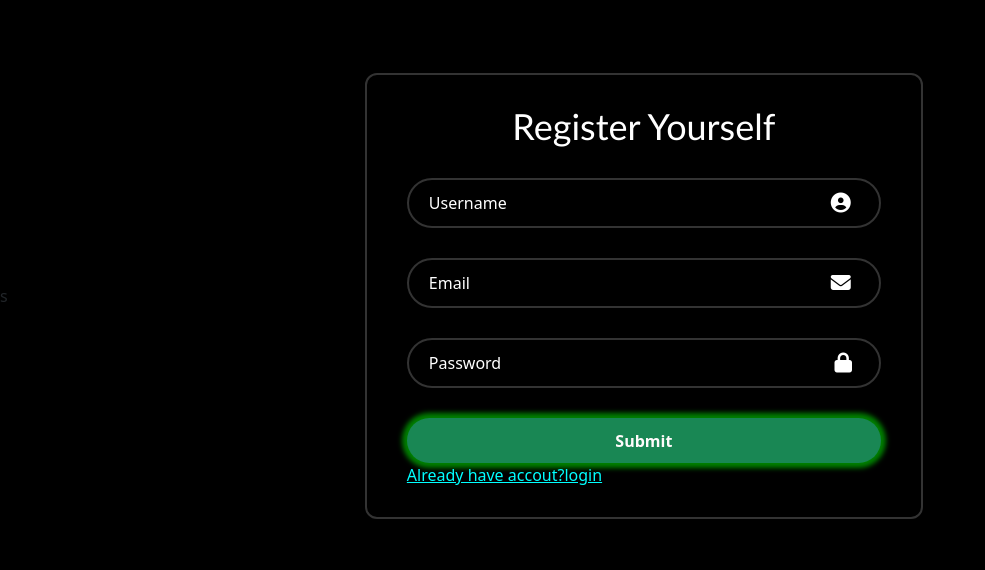
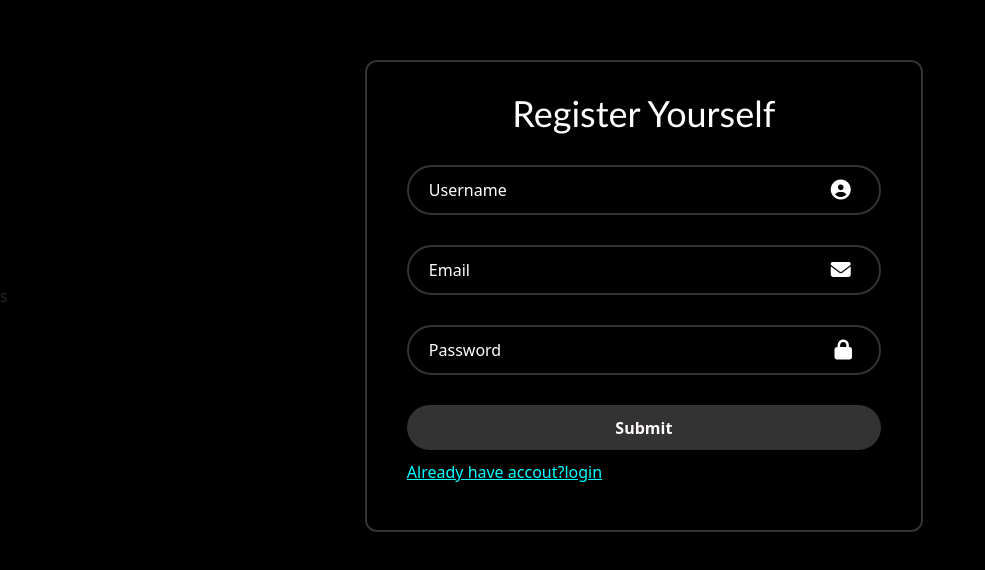
Before and after one commit to itsSaadi/E-Commerce-app-MERN, a React (Vite) app in the folder client/: page /register in a window 1280 px wide. Shown: the part 104-674 px from the top of the page, without its empty margins (0-985 px from the left). Built offline with nearby package versions, Linux system fonts and the light colour scheme.

Commit message:
form validation and customization WIP

```diff
--- a/client/src/App.css
+++ b/client/src/App.css
@@ -86,6 +86,13 @@
   font-size: 16px;
   color: #fffbfb;
   font-weight: 600;
+  transition: 1s;
+}
+
+.createbtn:disabled {
+  box-shadow: none;
+  background-color: #333;
+  cursor: not-allowed;
 }
 
 
@@ -176,7 +183,8 @@
   justify-content: center;
   align-items: center;
 }
-.spans{
+
+.spans {
   color: red;
   font-weight: bold;
 }
--- a/client/src/api/users/index.jsx
+++ b/client/src/api/users/index.jsx
@@ -3,7 +3,7 @@ import { BASE_API_URL } from "../../config"
 
 
 export const getUsers = () => {
-    return axios.get(`${BASE_API_URL}`)
+    return axios.get(`${BASE_API_URL}/users`)
 }
 
 export const createUsers = async (
--- a/client/src/components/Login.jsx
+++ b/client/src/components/Login.jsx
@@ -27,6 +27,7 @@ export default function Login() {
         window.location.href = '/'
       } else {
         alert('User Not Found')
+        document.getElementById('form').reset()
         setLoader(false)
       }
     } else {
@@ -39,7 +40,7 @@ export default function Login() {
       <div className="d-flex vh-100  justify-content-center align-items-center contain">
         <div className="container">
           <div className="wrapper">
-            <form action="" onSubmit={handleLogin}>
+            <form action="" onSubmit={handleLogin} id="form">
               <h1 className="heading">Please Login!</h1>
 
               <div className="input-box">
@@ -49,7 +50,7 @@ export default function Login() {
                   placeholder="Email"
                 />
                 <i className="fa-solid fa-envelope"></i>
-                {email && !email.includes('@gmail.com')  ? <span className='spans'>email must be like,abc@gmail.com</span> : ''}
+                {email && !email.includes('@gmail.com') ? <span className='spans'>email must be like,abc@gmail.com</span> : ''}
               </div>
               <div className="input-box">
                 <input
@@ -63,10 +64,12 @@ export default function Login() {
 
               </div>
 
-              <button type="submit" className="createbtn">
+              <button disabled={!email && !email.length && !password && !password.length ? true : false} type="submit" className="createbtn">
                 {loader ? <div className="load"><Loader /></div> : 'login'}
               </button>
-              <Link style={{ color: 'aqua' }} to="/register" >Don't have accout?Register</Link>
+              <p style={{ marginTop: '10px' }}>
+                <Link style={{ color: 'aqua' }} to="/register" >Don't have accout?Register</Link>
+              </p>
             </form>
           </div>
         </div>
--- a/client/src/components/Signup.jsx
+++ b/client/src/components/Signup.jsx
@@ -1,4 +1,4 @@
-import React, { useState } from "react";
+import React, { useReducer, useState } from "react";
 import { Link, useNavigate } from "react-router-dom";
 import { useSelector, useDispatch } from "react-redux";
 import { addUser } from "../store/usersSlice";
@@ -35,7 +35,7 @@ export default function Signup() {
       <div className="d-flex vh-100  justify-content-center align-items-center contain">s
         <div className="container">
           <div className="wrapper">
-            <form action="" onSubmit={postUser}>
+            <form action="" onSubmit={postUser} id="form">
               <h1 className="heading">Register Yourself</h1>
               <div className="input-box">
                 <input
@@ -66,12 +66,15 @@ export default function Signup() {
                 {password && password.length < 8 ? <span className='spans'>Password must contain at least 8 letters !</span> : ''}
               </div>
 
-              <button type="submit" className="createbtn">
+              <button disabled={!username & !username.length & !email & !email.length & !password & !password.length ? true : false} type="submit" className="createbtn">
                 {loader ? <div className="load"><Loader /></div> : 'Submit'}
               </button>
-              <Link style={{ color: "aqua" }} to="/login">
-                Already have accout?login
-              </Link>
+              <p style={{ marginTop: '10px' }}>
+                <Link style={{ color: "aqua" }} to="/login">
+                  Already have accout?login
+                </Link>
+              </p>
+
             </form>
           </div>
         </div>
--- a/client/src/config/index.jsx
+++ b/client/src/config/index.jsx
@@ -1 +1 @@
-export const BASE_API_URL = 'http://localhost:5000'
+export const BASE_API_URL = 'http://localhost:5000/api/v1'
```
